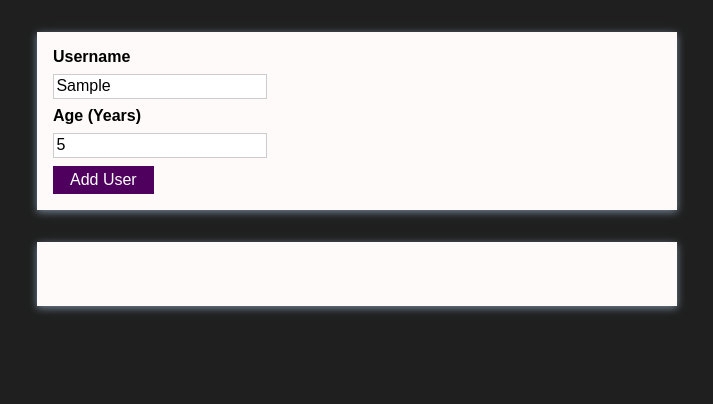
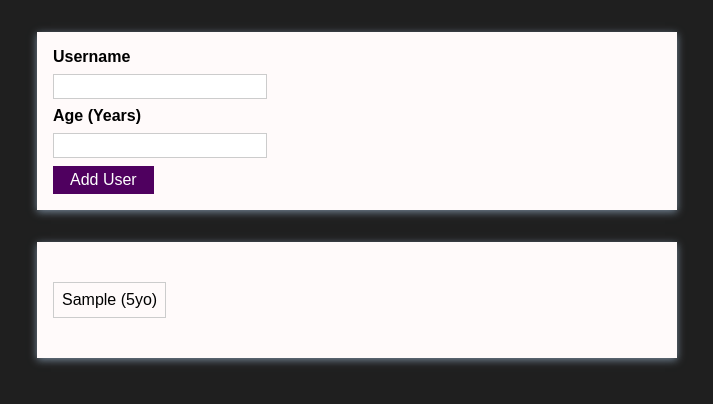
Before and after one commit to JensenYuen/React-by-Maximilian, a React (Create React App) app in the folder 03-react-prac-proj/: page / in a window 1280 px wide. Both pictures are taken after typing "Sample", "5" into the empty fields and a click on the button "Add User". Shown: the top 404 px of the page, without its empty margins (283-996 px from the left). Built offline with nearby package versions, Linux system fonts and the light colour scheme.

Commit message:
Added unqiue key to each object

```diff
--- a/03-react-prac-proj/src/App.js
+++ b/03-react-prac-proj/src/App.js
@@ -4,19 +4,18 @@ import AddUser from './components/Users/AddUser';
 import UsersList from "./components/Users/UsersList";
 
 function App() {
-  const [users, setUsers] = useState([]);
+  const [usersList, setUsersList] = useState([]);
 
   const addNewUserHandler = (user) => {
-    console.log(user);
-    setUsers((prevUsers)=> {
-      return [users,...prevUsers]
+    setUsersList((prevUsersList)=> {
+      return [...prevUsersList, user];
     });
   };
 
   return (
     <div>
       <AddUser onAddNewUser={addNewUserHandler}/>
-      <UsersList users={users}/>
+      <UsersList users={usersList}/>
     </div>
   );
 }
--- a/03-react-prac-proj/src/components/Users/AddUser.js
+++ b/03-react-prac-proj/src/components/Users/AddUser.js
@@ -7,24 +7,24 @@ import classes from "./AddUser.module.css"
 const AddUser = (props) => {
   const [enteredUsername, setEnteredUsername] = useState('');
   const [enteredAge, setEnteredAge] = useState('');
-  console.log(props);
 
   const addUserHandler = (event) => {
     event.preventDefault();
 
-    if (enteredUsername.trim().length === 0 || enteredAge.trim().length) {
-      // console.log("missing input");
+    if (enteredUsername.trim().length === 0 || enteredAge.trim().length === 0) {
+      console.log("missing input");
       return;
     }
     if (+enteredAge < 1 || +enteredAge > 100) {
-      // console.log("entered age is less than 1 or more than 100");
+      console.log("entered age is less than 1 or more than 100");
       return;
     }
 
     const user = {
+      key: Math.random().toString(),
       username: enteredUsername,
       age: +enteredAge
-    }
+    };
     props.onAddNewUser(user);
 
     setEnteredUsername('');
--- a/03-react-prac-proj/src/components/Users/UsersList.js
+++ b/03-react-prac-proj/src/components/Users/UsersList.js
@@ -8,7 +8,7 @@ const UsersList = (props) => {
     <Card className={classes.users}>
       <ul>
         {props.users.map((user) => (
-          <li>
+          <li key={user.key}>
             {user.username} ({user.age}yo)
           </li>
         ))}
```
